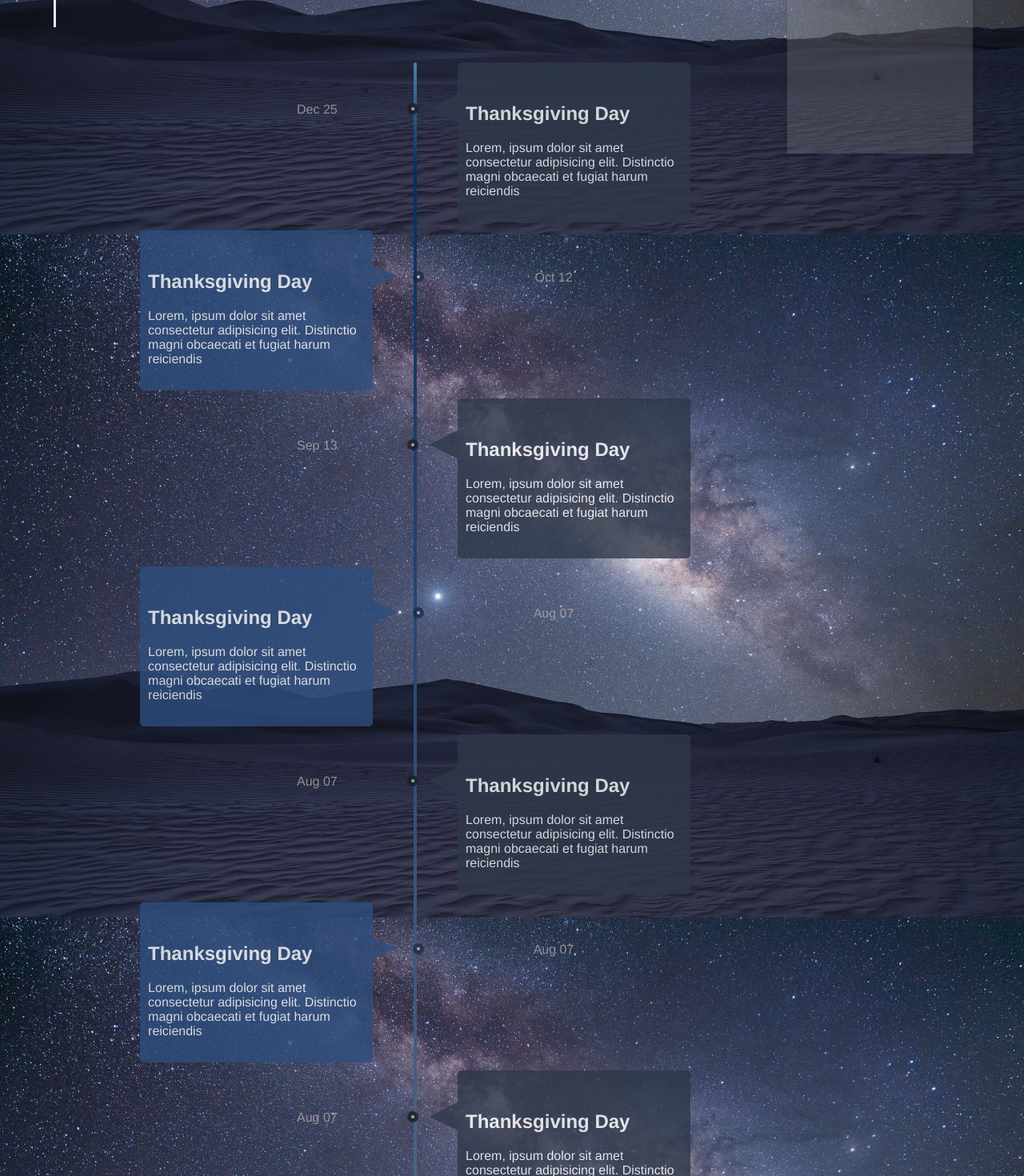
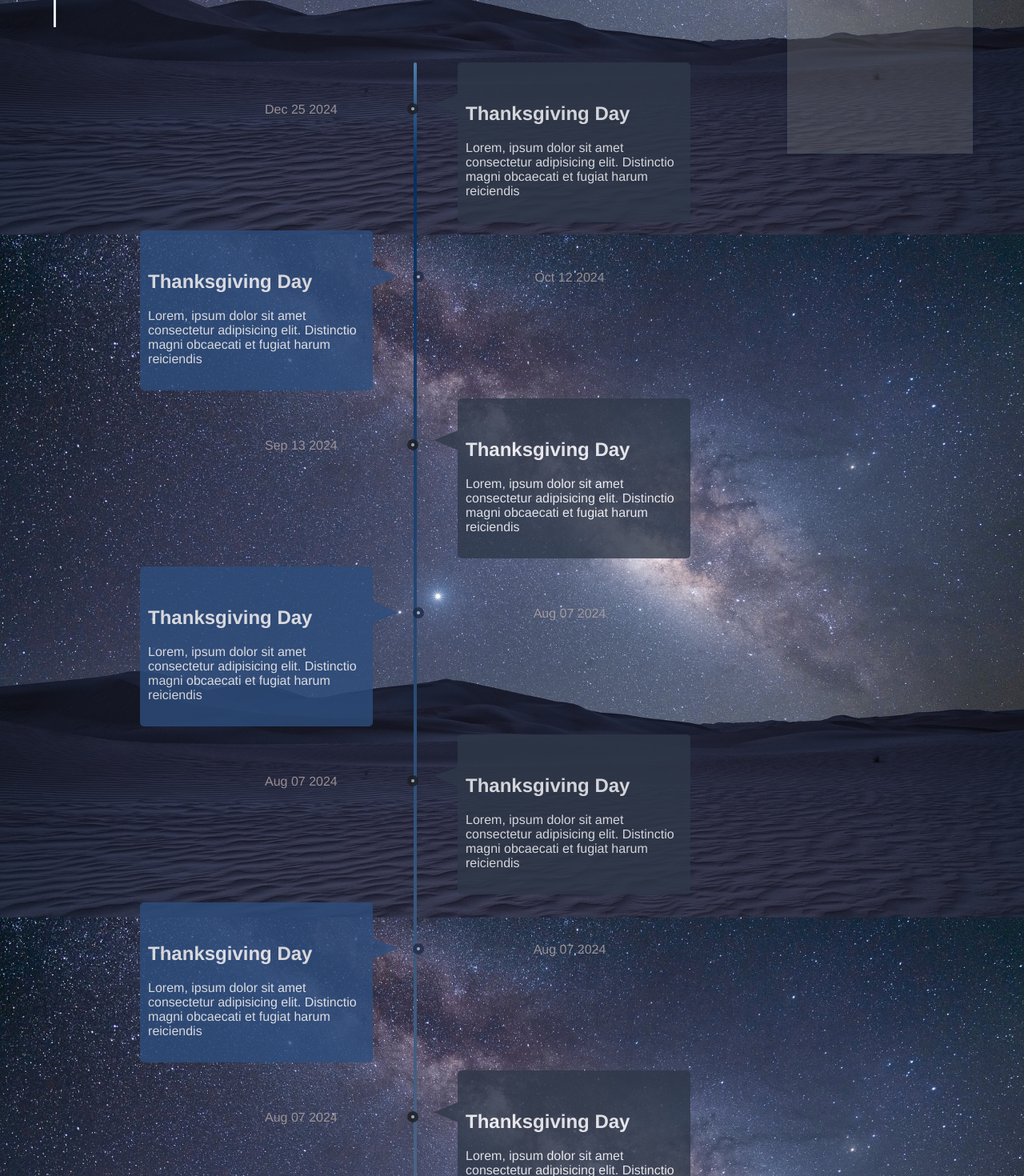
Before and after one commit to kurong99/personal-blog, a Vue app in the folder personal-blog/: page / in a window 1280 px wide. Shown: the part 560-2030 px from the top of the page at 80% size. Built offline with nearby package versions, Linux system fonts and the light colour scheme.

Commit message:
<update> change article list style

```diff
--- a/personal-blog/src/pages/ArticleList.vue
+++ b/personal-blog/src/pages/ArticleList.vue
@@ -4,7 +4,7 @@
     <div class="timelines">
       <div class="timeline">
         <div class="timeline-title"></div>
-        <div class="timeline-details">Dec 25</div>
+        <div class="timeline-details">Dec 25 2024</div>
         <div class="timeline-icon">
           <div class="timeline-bar"></div>
         </div>
@@ -17,7 +17,7 @@
       </div>
       <div class="timeline">
         <div class="timeline-title"></div>
-        <div class="timeline-details">Oct 12</div>
+        <div class="timeline-details">Oct 12 2024</div>
         <div class="timeline-icon">
           <div class="timeline-bar"></div>
         </div>
@@ -30,7 +30,7 @@
       </div>
       <div class="timeline">
         <div class="timeline-title"></div>
-        <div class="timeline-details">Sep 13</div>
+        <div class="timeline-details">Sep 13 2024</div>
         <div class="timeline-icon">
           <div class="timeline-bar"></div>
         </div>
@@ -43,7 +43,7 @@
       </div>
       <div class="timeline">
         <div class="timeline-title"></div>
-        <div class="timeline-details">Aug 07</div>
+        <div class="timeline-details">Aug 07 2024</div>
         <div class="timeline-icon">
           <div class="timeline-bar"></div>
         </div>
@@ -56,7 +56,7 @@
       </div>
       <div class="timeline">
         <div class="timeline-title"></div>
-        <div class="timeline-details">Aug 07</div>
+        <div class="timeline-details">Aug 07 2024</div>
         <div class="timeline-icon">
           <div class="timeline-bar"></div>
         </div>
@@ -69,7 +69,7 @@
       </div>
       <div class="timeline">
         <div class="timeline-title"></div>
-        <div class="timeline-details">Aug 07</div>
+        <div class="timeline-details">Aug 07 2024</div>
         <div class="timeline-icon">
           <div class="timeline-bar"></div>
         </div>
@@ -82,7 +82,7 @@
       </div>
       <div class="timeline">
         <div class="timeline-title"></div>
-        <div class="timeline-details">Aug 07</div>
+        <div class="timeline-details">Aug 07 2024</div>
         <div class="timeline-icon">
           <div class="timeline-bar"></div>
         </div>
@@ -95,7 +95,7 @@
       </div>
       <div class="timeline">
         <div class="timeline-title"></div>
-        <div class="timeline-details">Aug 07</div>
+        <div class="timeline-details">Aug 07 2024</div>
         <div class="timeline-icon">
           <div class="timeline-bar"></div>
         </div>
@@ -160,9 +160,12 @@ export default {
     opacity: 0.8;
     position: relative;
     border-radius: 5px;
-    z-index: 99;
+    z-index: 9999;
     cursor: pointer;
+    transition: all 0.4s linear;
   }
+
+
   .timeline:nth-child(2n) {
     background-color: #2e4e7e;
   }
@@ -176,13 +179,14 @@ export default {
     left: 100%;
     background-color: #2e4e7e;
   }
+
   .timeline:nth-child(2n+1) {
     margin: 10px 0 0 var(--space);
     background-color: #2F3949;
   }
   .timeline:nth-child(2n+1)::before {
     content: "";
-    clip-path: polygon(100% 0, 0 50%, 100% 100%);
+    clip-path: polygon(101% 0, 101% 70%, 15% 35%);
     width: 2.2rem;
     height: 2.2rem;
     position: absolute;
@@ -191,13 +195,17 @@ export default {
     background-color: #2F3949;
   }
 
+  .timeline:nth-child(2n):hover, .timeline:nth-child(2n + 1):hover {
+    filter: drop-shadow(0px 30px 30px rgba(0, 0, 0, 0.8));
+  }
+
   .timeline:nth-child(2n+1) .timeline-details {
     right: 150%;
     color: #b3a7a7;
     margin: 50px 0 0 50px;
     position: absolute;
     font-weight: 400;
-    width: 60px;
+    width: 100px;
   }
 
   .timeline:nth-child(2n) .timeline-details {
@@ -206,7 +214,7 @@ export default {
     margin: 50px 0 0 50px;
     position: absolute;
     font-weight: 500;
-    width: 60px;
+    width: 100px;
   }
 
   .timeline:nth-child(2n + 1) .timeline-icon {
```
